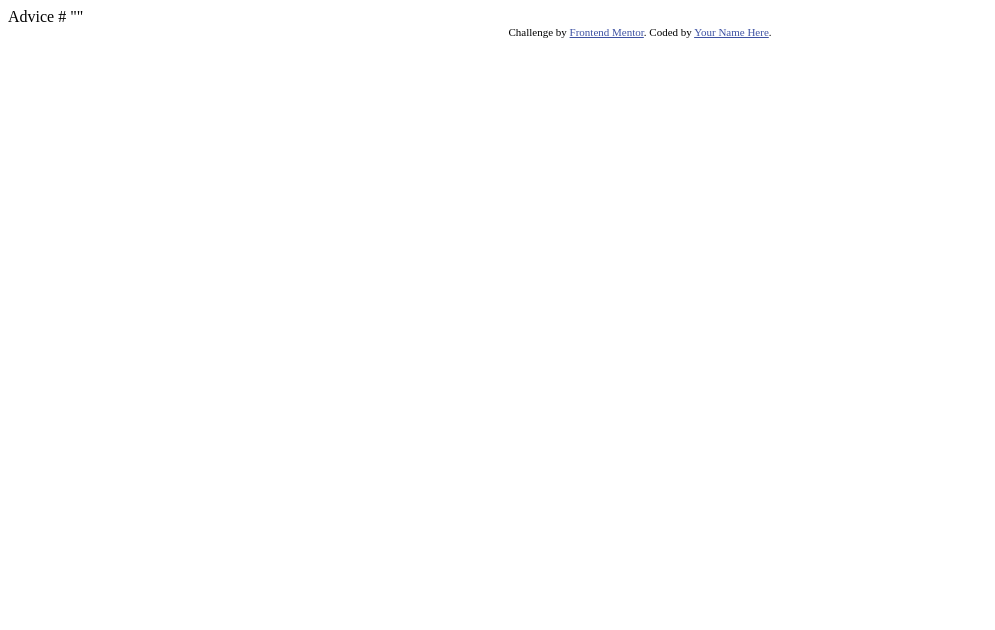
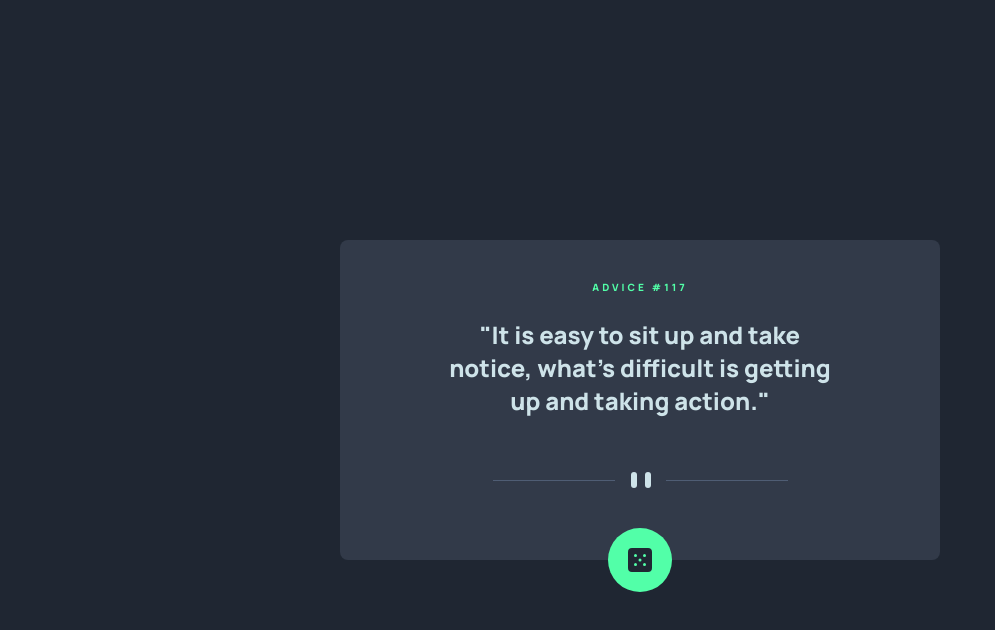
Before and after one commit to grmvcnt/advice-generator-frontend-mentor, a plain HTML site: page index.html in a window 1280 px wide. Shown: the whole page, without its empty margins (0-995 px from the left). Drawn offline with Linux system fonts and the light colour scheme.

Commit message:
add style

```diff
--- a/index.html
+++ b/index.html
@@ -5,24 +5,22 @@
   <meta name="viewport" content="width=device-width, initial-scale=1.0"> <!-- displays site properly based on user's device -->
 
   <link rel="icon" type="image/png" sizes="32x32" href="./images/favicon-32x32.png">
+  <link rel="stylesheet" href="style.css">
 
   <title>Frontend Mentor | Advice generator app</title>
-
-  <!-- Feel free to remove these styles or customise in your own stylesheet 👍 -->
-  <style>
-    .attribution { font-size: 11px; text-align: center; }
-    .attribution a { color: hsl(228, 45%, 44%); }
-  </style>
 </head>
 <body>
-
-  Advice #<!-- Advice ID goes here -->
-
-  "<!-- Advice text goes here -->"
-
-  <div class="attribution">
-    Challenge by <a href="https://www.frontendmentor.io?ref=challenge" target="_blank">Frontend Mentor</a>.
-    Coded by <a href="#">Your Name Here</a>.
+<div class="container">
+  <div class="advice-number">
+    Advice #117<!-- Advice ID goes here -->
+  </div>
+  <div class="advice">
+    "It is easy to sit up and take notice, what's difficult is getting up and taking action.<!-- Advice text goes here -->"
+  </div>
+  <svg class="divider" width="295" height="16" xmlns="http://www.w3.org/2000/svg"><g fill="none" fill-rule="evenodd"><path fill="#4F5D74" d="M0 8h122v1H0zM173 8h122v1H173z"/><g transform="translate(138)" fill="#CEE3E9"><rect width="6" height="16" rx="3"/><rect x="14" width="6" height="16" rx="3"/></g></g></svg>
+  <div class="dice-container">
+    <svg width="24" height="24" xmlns="http://www.w3.org/2000/svg"><path d="M20 0H4a4.005 4.005 0 0 0-4 4v16a4.005 4.005 0 0 0 4 4h16a4.005 4.005 0 0 0 4-4V4a4.005 4.005 0 0 0-4-4ZM7.5 18a1.5 1.5 0 1 1 0-3 1.5 1.5 0 0 1 0 3Zm0-9a1.5 1.5 0 1 1 0-3 1.5 1.5 0 0 1 0 3Zm4.5 4.5a1.5 1.5 0 1 1 0-3 1.5 1.5 0 0 1 0 3Zm4.5 4.5a1.5 1.5 0 1 1 0-3 1.5 1.5 0 0 1 0 3Zm0-9a1.5 1.5 0 1 1 0-3 1.5 1.5 0 0 1 0 3Z" fill="#202733"/></svg>
+  </div>
   </div>
 </body>
 </html>
--- /dev/null
+++ b/style.css
@@ -0,0 +1,74 @@
+@import url('https://fonts.googleapis.com/css2?family=Manrope:wght@800&display=swap');
+
+html, body{
+    margin: 0;
+    box-sizing: border-box;
+    font-family: 'Manrope', sans-serif;
+}
+
+body{
+    display: flex;
+    justify-content: center;
+    align-items: center;
+
+    width: 100vw;
+    height: 100vh;
+    background-color: hsl(218, 23%, 16%);
+}
+
+.container{
+    display: flex;
+    flex-direction: column;
+    justify-content: flex-start;
+    align-items: center;
+
+    width: calc(100% - 32px);
+    max-width: 600px;
+    height: 320px;
+    background-color: hsl(217, 19%, 24%);
+    border-radius: 8px;
+    margin: 16px;
+}
+
+.advice-number{
+    margin-top: 40px;
+    margin-bottom: 24px;
+    font-size: 10px;
+    letter-spacing: 3px;
+    text-transform: uppercase;
+    color: hsl(150, 100%, 66%);
+}
+
+.advice{
+    width: 90%;
+    max-width: 400px;
+    height: 130px;
+
+    font-size: 24px;
+    text-align: center;
+    color: hsl(193, 38%, 86%);
+    margin-bottom: 24px;
+}
+
+.dice-container{
+    cursor: pointer;
+
+    display: flex;
+    justify-content: center;
+    align-items: center;
+
+    position: relative;
+    top: 40px;
+    z-index: 1;
+
+    width: 64px;
+    height: 64px;
+    border-radius: 50%;
+    background: hsl(150, 100%, 66%);
+
+    transition: 200ms ease-in-out;
+}
+
+.dice-container:hover{
+    box-shadow: 0px 0px 32px 0px hsl(150, 100%, 66%);
+}
```
